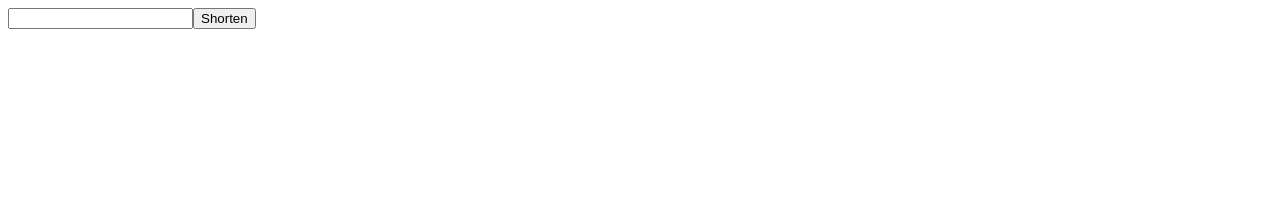
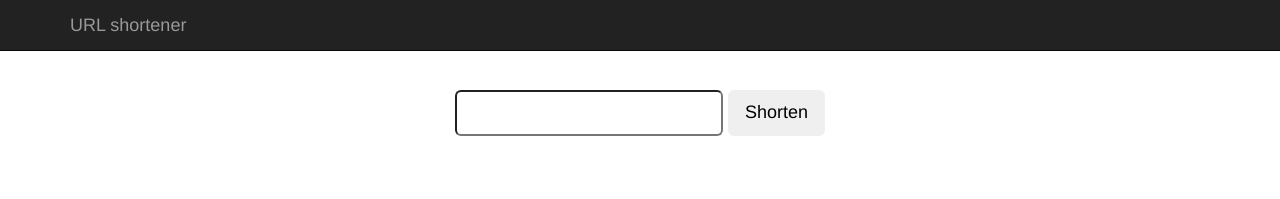
Before and after one commit to dvberkelnl/short, a website: page public/index.html in a window 1280 px wide. Drawn offline with nearby package versions, Linux system fonts and the light colour scheme.

Commit message:
style the url shortener

```diff
--- /dev/null
+++ b/public/css/short.css
@@ -0,0 +1,22 @@
+body {
+    padding-top: 50px;
+}
+
+.short-template {
+    padding: 40px 15px;
+    text-align: center;
+}
+
+button {
+    margin-left: 5px;
+}
+
+input, button {
+    vertical-align: middle;
+}
+
+.output {
+    margin-top: 20px;
+    font-size: 18px;
+    line-height: 2;
+}
--- a/public/index.html
+++ b/public/index.html
@@ -2,11 +2,28 @@
 <html>
   <head>
     <meta chartype="utf-8"/>
+    <meta name="viewport" content="width=device-width, initial-scale=1.0">
     <title>URL shortener</title>
+    <link href="bower_components/bootstrap/dist/css/bootstrap.min.css" rel="stylesheet">
+    <link href="css/short.css" rel="stylesheet">
   </head>
   <body>
-    <input id="target" type="text"/><button id="shorten">Shorten</button>
-    <div id="output"><span></span></div>
+    <div class="navbar navbar-inverse navbar-fixed-top" role="navigation">
+      <div class="container">
+        <div class="navbar-header">
+          <a class="navbar-brand" href="#">URL shortener</a>
+        </div>
+      </div>
+    </div>
+
+    <div class="container">
+      <div class="short-template">
+	<input id="target" type="text" class="input-lg"/><button id="shorten" class="btn btn-lg">Shorten</button>
+	<div id="output" class="output"><span></span></div>
+      </div>
+    </div>
+    <script src="https://code.jquery.com/jquery.js"></script>
+    <script src="js/bootstrap.min.js"></script>
     <script type="text/javascript" src="js/shorten.js"></script>
   </body>
 </html>
```
